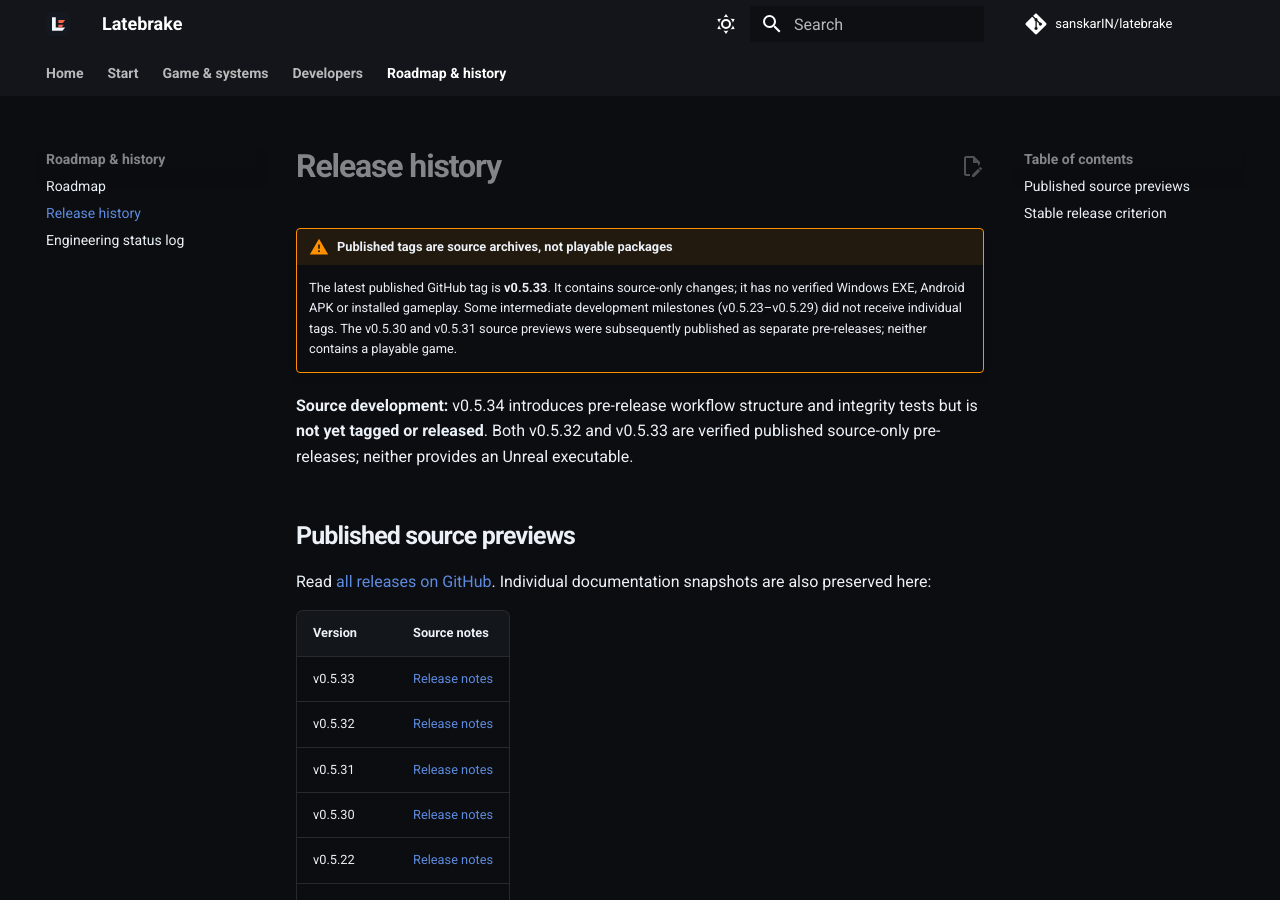
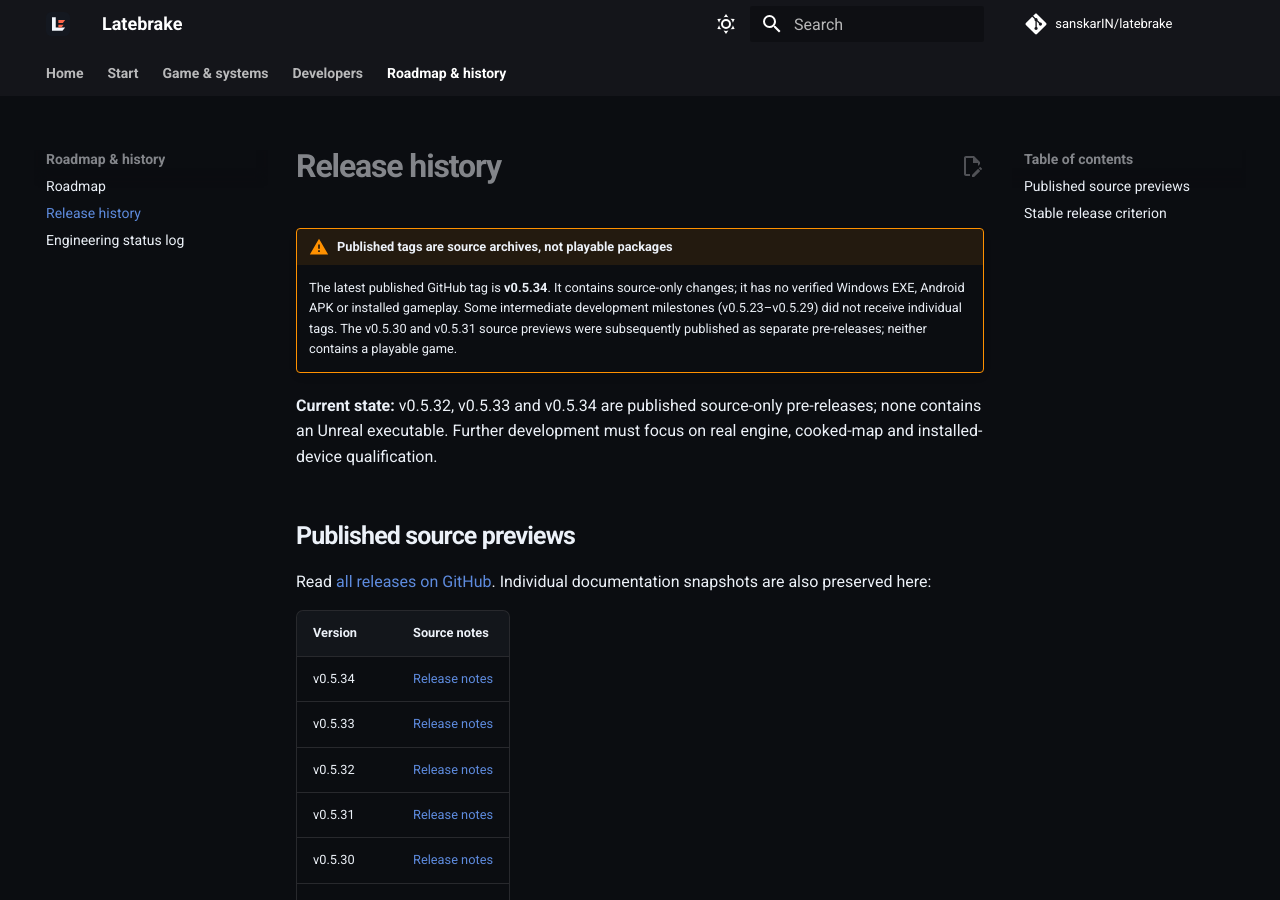
Before and after one commit to sanskarIN/latebrake, an MkDocs documentation site: the page built from docs/release-history.md, in a window 1280 px wide and 900 px high. Built offline with MkDocs 1.6.1 and Material for MkDocs 9.7.7, drawn with Linux system fonts in a browser that asks for light colours; comment, search, counter and statistics services are not loaded.

Commit message:
docs(releases): reflect published v0.5.34 source-only milestone (docs/release-history.md)

```diff
--- a/docs/release-history.md
+++ b/docs/release-history.md
@@ -1,9 +1,9 @@
 # Release history
 
 !!! warning "Published tags are source archives, not playable packages"
-    The latest published GitHub tag is **v0.5.33**. It contains source-only changes; it has no verified Windows EXE, Android APK or installed gameplay. Some intermediate development milestones (v0.5.23–v0.5.29) did not receive individual tags. The v0.5.30 and v0.5.31 source previews were subsequently published as separate pre-releases; neither contains a playable game.
+    The latest published GitHub tag is **v0.5.34**. It contains source-only changes; it has no verified Windows EXE, Android APK or installed gameplay. Some intermediate development milestones (v0.5.23–v0.5.29) did not receive individual tags. The v0.5.30 and v0.5.31 source previews were subsequently published as separate pre-releases; neither contains a playable game.
 
-**Source development:** v0.5.34 introduces pre-release workflow structure and integrity tests but is **not yet tagged or released**. Both v0.5.32 and v0.5.33 are verified published source-only pre-releases; neither provides an Unreal executable.
+**Current state:** v0.5.32, v0.5.33 and v0.5.34 are published source-only pre-releases; none contains an Unreal executable. Further development must focus on real engine, cooked-map and installed-device qualification.
 
 ## Published source previews
 
@@ -11,6 +11,7 @@ Read [all releases on GitHub](https://github.com/sanskarIN/latebrake/releases).
 
 | Version | Source notes |
 | --- | --- |
+| v0.5.34 | [Release notes](releases/v0.5.34.md) |
 | v0.5.33 | [Release notes](releases/v0.5.33.md) |
 | v0.5.32 | [Release notes](releases/v0.5.32.md) |
 | v0.5.31 | [Release notes](releases/v0.5.31.md) |
```
